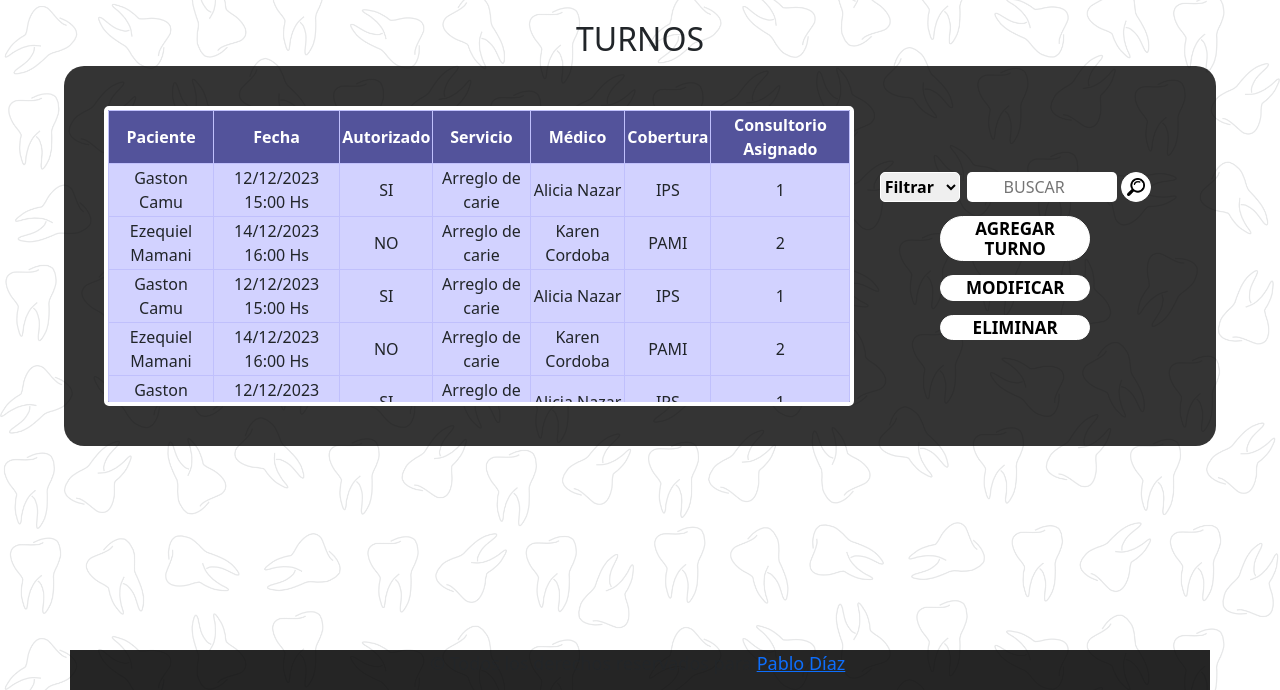
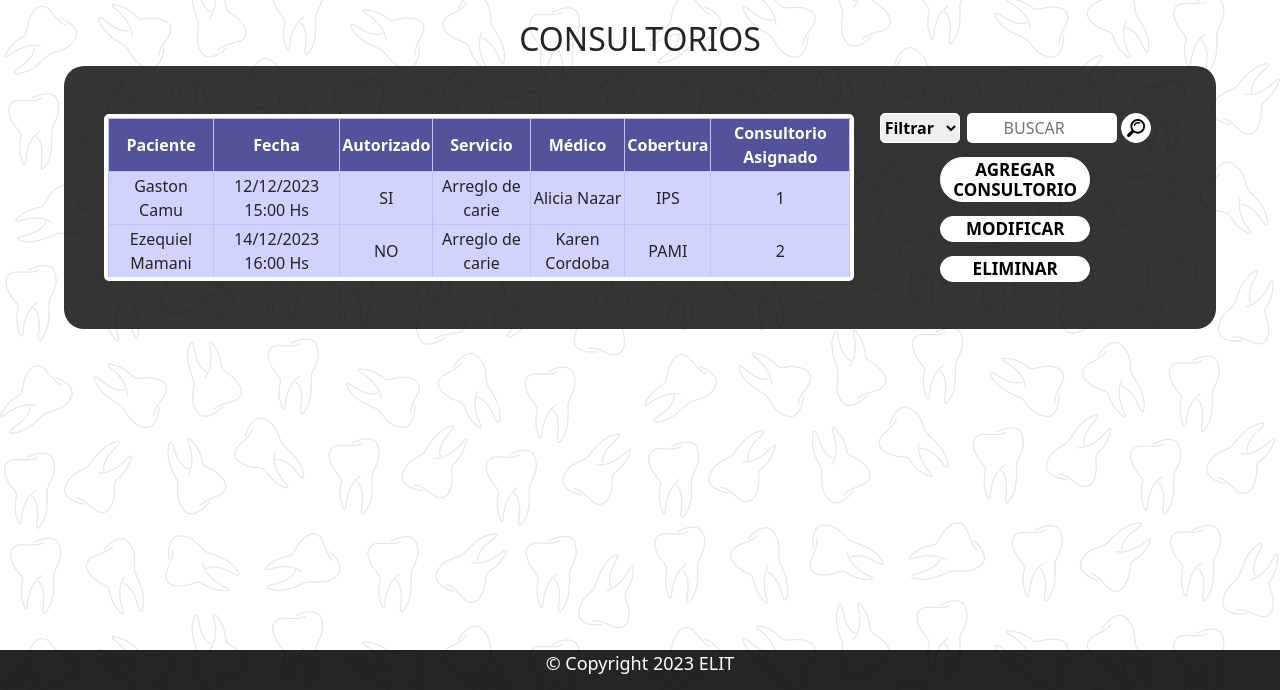
Before and after one commit to GastonCamu/DentCorp, a Django app: page /DentCorp/consultorios/ in a window 1280 px wide. Shown: the part 110-800 px from the top of the page. Run offline with Django 4.2, Linux system fonts and the light colour scheme; some libraries are stand-ins or nearby versions.

Commit message:
se modificaron los templates

```diff
--- a/DentCorpApp/templates/atencion-medica/consultorios.html
+++ b/DentCorpApp/templates/atencion-medica/consultorios.html
@@ -1,2 +1,3 @@
 {% extends 'atencion-medica/tabla.html' %}
-{% block name_page %} PACIENTES {% endblock%}
+{% block name_page %} CONSULTORIOS {% endblock%}
+{% block boton_agregar_name %} CONSULTORIO {% endblock%}
--- a/DentCorpApp/templates/atencion-medica/especialidades.html
+++ b/DentCorpApp/templates/atencion-medica/especialidades.html
@@ -1,2 +1,3 @@
 {% extends 'atencion-medica/tabla.html' %}
 {% block name_page %} ESPECIALIDADES {% endblock%}
+{% block boton_agregar_name %} ESPECIALIDADES {% endblock%}
--- a/DentCorpApp/templates/atencion-medica/medicos.html
+++ b/DentCorpApp/templates/atencion-medica/medicos.html
@@ -1,2 +1,3 @@
 {% extends 'atencion-medica/tabla.html' %}
 {% block name_page %} MEDICOS {% endblock%}
+{% block boton_agregar_name %} MEDICO {% endblock%}
--- a/DentCorpApp/templates/atencion-medica/pacientes.html
+++ b/DentCorpApp/templates/atencion-medica/pacientes.html
@@ -1,2 +1,3 @@
 {% extends 'atencion-medica/tabla.html' %}
 {% block name_page %} PACIENTES {% endblock%}
+{% block boton_agregar_name %} PACIENTE {% endblock%}
--- a/DentCorpApp/templates/atencion-medica/servicios-odontologicos.html
+++ b/DentCorpApp/templates/atencion-medica/servicios-odontologicos.html
@@ -1,2 +1,3 @@
 {% extends 'atencion-medica/tabla.html' %}
 {% block name_page %} SERVICIOS ODONTOLOGICOS {% endblock%}
+{% block boton_agregar_name %} SERVICIO {% endblock%}
--- a/DentCorpApp/templates/atencion-medica/tabla.html
+++ b/DentCorpApp/templates/atencion-medica/tabla.html
@@ -1,4 +1,5 @@
 {% extends 'base.html' %}
+{% load static %}
 {% block content  %}
     {% load crispy_forms_tags %}
 <h2>{% block name_page %} {% endblock %}</h2>
@@ -33,40 +34,6 @@
                 <td>2</td>
             </tr>
             <tr class="fila__contenido">
-                <td>Gaston Camu</td>
-                <td>12/12/2023 15:00 Hs</td>
-                <td>SI</td>
-                <td>Arreglo de carie</td>
-                <td>Alicia Nazar</td>
-                <td>IPS</td>
-                <td>1</td>
-            </tr>
-            <tr class="fila__contenido">
-                <td>Ezequiel Mamani</td>
-                <td>14/12/2023 16:00 Hs</td>
-                <td>NO</td>
-                <td>Arreglo de carie</td>
-                <td>Karen Cordoba</td>
-                <td>PAMI</td>
-                <td>2</td>
-            </tr>
-            <tr class="fila__contenido">
-                <td>Gaston Camu</td>
-                <td>12/12/2023 15:00 Hs</td>
-                <td>SI</td>
-                <td>Arreglo de carie</td>
-                <td>Alicia Nazar</td>
-                <td>IPS</td>
-                <td>1</td>
-            </tr>
-            <tr class="fila__contenido">
-                <td>Ezequiel Mamani</td>
-                <td>14/12/2023 16:00 Hs</td>
-                <td>NO</td>
-                <td>Arreglo de carie</td>
-                <td>Karen Cordoba</td>
-                <td>PAMI</td>
-                <td>2</td>
             </tr>
             </table>
     </div>
@@ -80,10 +47,10 @@
             </select>
             <div>
                 <input type="search" placeholder="BUSCAR">
-                <button type="submit"><img src="../../assets/img/lupa.png" alt="B"></button>
+                <button type="submit"><img src="{% static 'assets/img/lupa.png' %}" alt="B"></button>
             </div>
         </form>
-        <button>AGREGAR TURNO</button>
+        <button>AGREGAR {% block boton_agregar_name %} {% endblock %}</button>
         <button>MODIFICAR</button>
         <button>ELIMINAR</button>
         </div>
--- a/DentCorpApp/templates/atencion-medica/turnos.html
+++ b/DentCorpApp/templates/atencion-medica/turnos.html
@@ -1,2 +1,3 @@
 {% extends 'atencion-medica/tabla.html' %}
 {% block name_page %} TURNOS {% endblock%}
+{% block boton_agregar_name %} TURNO {% endblock%}
--- a/DentCorpApp/templates/partials/footer.html
+++ b/DentCorpApp/templates/partials/footer.html
@@ -1,5 +1,3 @@
-<footer class="container">
-    <p class="text-muted">
-        &#169; Todos los derechos reservados para <a href="#">Pablo Díaz</a>.
-    </p>
+<footer>
+    <p>&copy Copyright 2023 ELIT</p>
 </footer>
--- a/DentCorpApp/views.py
+++ b/DentCorpApp/views.py
@@ -39,7 +39,7 @@ def especialidades(request):
 
 def consultorios(request):
     context = {}
-    template_name = 'atencion-medica/turnos.html'
+    template_name = 'atencion-medica/consultorios.html'
     return render(request, template_name)
 
 
```
